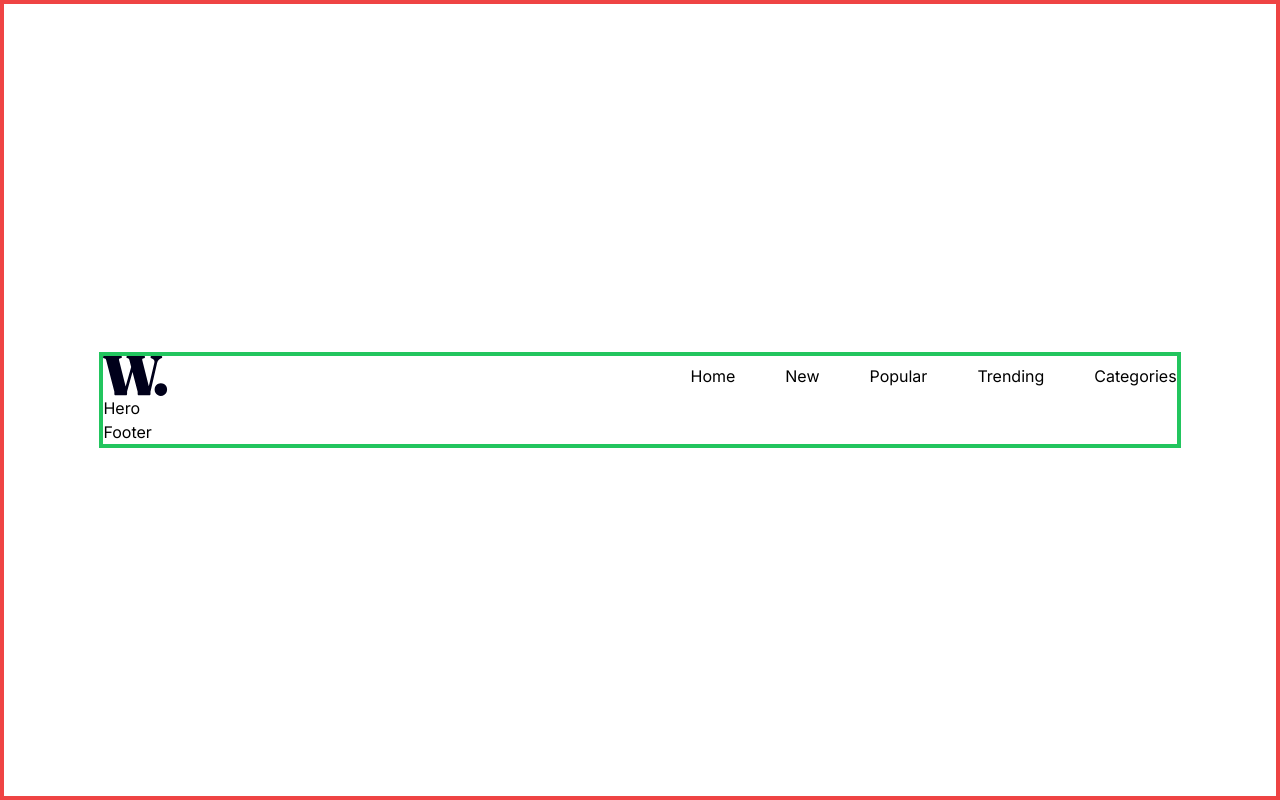
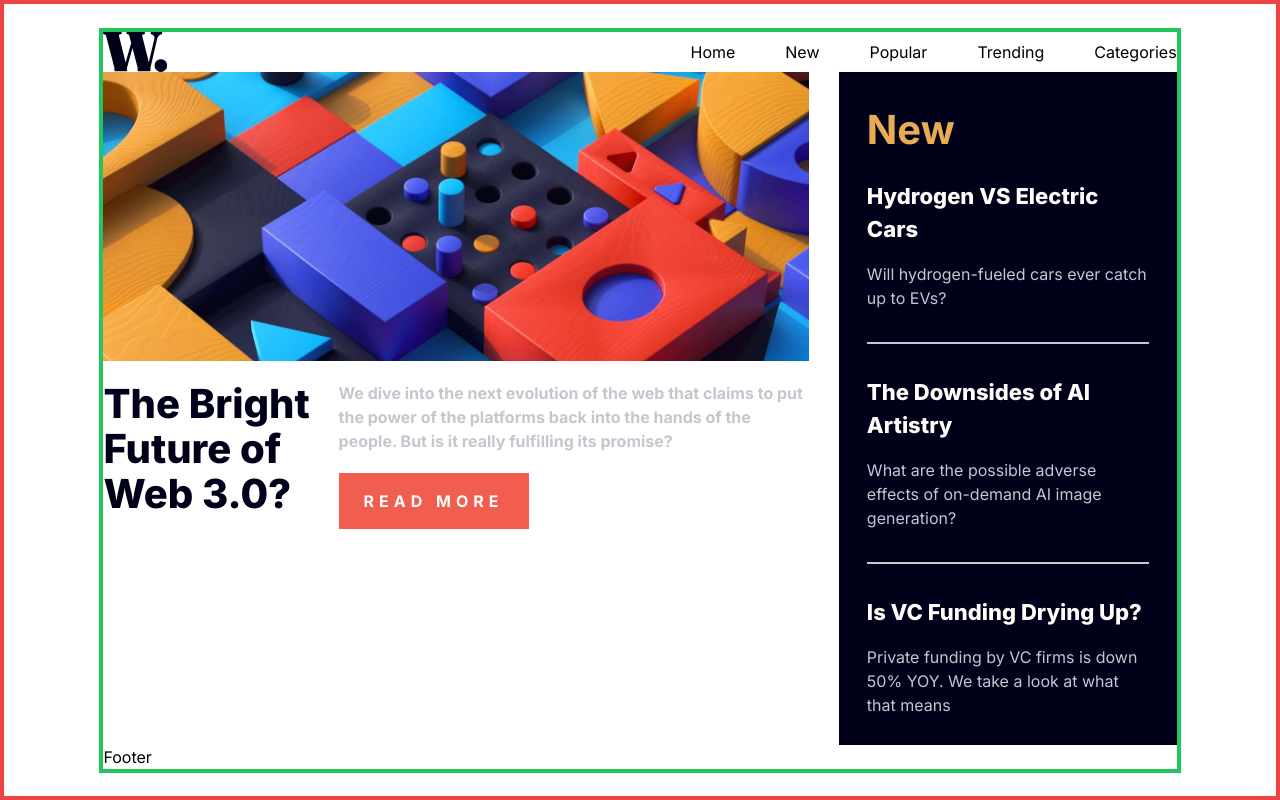
Before and after one commit to Mut1s0/news-homepage, a React (Vite) app: page / in a window 1280 px wide. Built offline with nearby package versions, Linux system fonts and the light colour scheme.

Commit message:
Added Hero component

```diff
--- a/src/components/Hero.jsx
+++ b/src/components/Hero.jsx
@@ -1,8 +1,73 @@
+import { desktopWeb, mobileWeb } from "../images";
 
 function Hero() {
+
     return(
-        <h1>Hero</h1>
+
+        <main className="grid grid-cols-1 md:grid-cols-3 md:gap-[30px]">
+
+            <section className="col-span-2">
+
+                <picture>
+
+                    <source media="(min-width: 768px)" srcSet={desktopWeb} />
+                    <img src={mobileWeb} alt="" className="w-full mb-5" />
+
+                </picture>
+
+                <div className="grid md:grid-cols-3">
+
+                    <h1 className="text-veryDarkBlue font-extraBold text-[25px] lg:text-[40px] lg:leading-[45px]">The Bright <br /> Future of <br className="hidden md:block"/> Web <br className="block md:hidden"/> 3.0?</h1>
+
+                    <div className="col-span-2 flex flex-col items-start justify-start gap-[20px]">
+
+                        <p className="text-grayishBlue font-bold">We dive into the next evolution of the web that claims to put the power of the platforms back into the hands of the people. But is it really fulfilling its promise?</p>
+
+                        <a href="#" className="bg-softRed hover:bg-veryDarkBlue text-offWhite font-bold uppercase py-4 text-center w-[190px] cursor-pointer tracking-[5px]">read more</a>
+
+                    </div>
+
+                </div>
+
+            </section>
+
+            <article className="bg-veryDarkBlue p-7 md:px-3 md:py-4 lg:p-7">
+
+                <h1 className="text-softOrange text-[30px] lg:text-[40px] font-bold pb-5">New</h1>
+
+                <div>
+
+                    <span className="text-offWhite font-extraBold lg:text-[22px] block pb-2 lg:pb-4 hover:text-softOrange cursor-pointer">Hydrogen VS Electric Cars</span>
+
+                    <p className="text-grayishBlue font-regular lg:text-[16px]">Will hydrogen-fueled cars ever catch up to EVs?</p>
+
+                    <span className="w-full border border-grayishBlue block my-4 lg:my-8"></span>
+
+                </div>
+
+                <div>
+
+                    <span className="text-offWhite font-extraBold lg:text-[22px] block pb-2 lg:pb-4 hover:text-softOrange cursor-pointer">The Downsides of AI Artistry</span>
+
+                    <p className="text-grayishBlue font-regular lg:text-[16px]">What are the possible adverse effects of on-demand AI image generation?</p>
+
+                    <span className="w-full border border-grayishBlue block my-4 lg:my-8"></span>
+
+                </div>
+
+                <div>
+
+                    <span className="text-offWhite font-extraBold lg:text-[22px] block pb-2 lg:pb-4 hover:text-softOrange cursor-pointer">Is VC Funding Drying Up?</span>
+
+                    <p className="text-grayishBlue font-regular lg:text-[16px]">Private funding by VC firms is down 50% YOY. We take a look at what that means</p>
+
+                </div>
+
+            </article>
+
+        </main>
+
     )
 }
 
-export default Hero
+export default Hero;
--- a/src/components/Nav.jsx
+++ b/src/components/Nav.jsx
@@ -35,7 +35,7 @@ function Nav() {
                     onClick={() => setToggle((prev) => !prev)}
                 />
 
-                <div className={`${toggle ? 'block' : 'hidden'} absolute top-0 right-0 min-w-[300px] h-screen bg-offWhite p-9`}>
+                <div className={`${toggle ? 'block' : 'hidden'} fixed top-0 right-0 min-w-[300px] h-screen bg-offWhite p-9`}>
 
                     <div className="flex items-center justify-end pb-[50px]">
 
```
